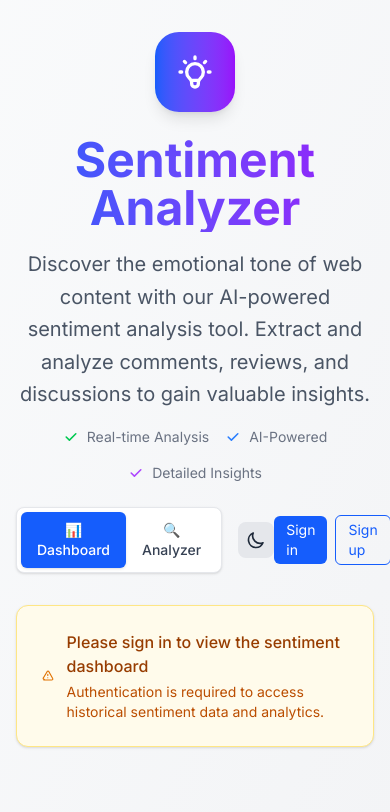
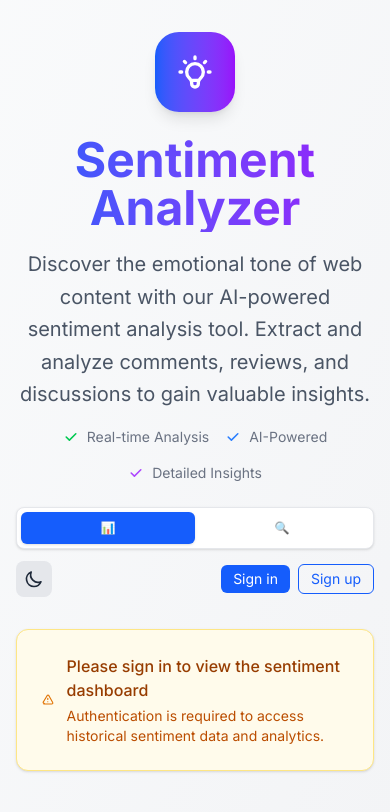
Before and after one commit to adilonam/next-sentiment, a Next.js app: page / in a window 390 px wide. Shown: the top 812 px of the page. Built offline with nearby package versions, Linux system fonts and the light colour scheme; no server answers.

Commit message:
feat: Improve layout responsiveness in Home and CommentSentiment components; enhance mobile and desktop views

```diff
--- a/app/page.tsx
+++ b/app/page.tsx
@@ -147,36 +147,44 @@ export default function Home() {
           </div>
 
           {/* Navigation and Auth Row */}
-          <div className="flex justify-between items-center mb-8">
-            <div className="flex items-center gap-4">
+          <div className="flex flex-col sm:flex-row sm:justify-between sm:items-center gap-4 mb-8">
+            <div className="flex flex-col sm:flex-row sm:items-center gap-3 sm:gap-4">
               {/* View Toggle */}
-              <div className="flex bg-white dark:bg-gray-800 rounded-lg p-1 shadow-sm border border-gray-200 dark:border-gray-700">
+              <div className="flex bg-white dark:bg-gray-800 rounded-lg p-1 shadow-sm border border-gray-200 dark:border-gray-700 w-full sm:w-auto">
                 <button
                   onClick={() => setActiveView('dashboard')}
-                  className={`px-4 py-2 text-sm font-medium rounded-md transition-colors ${
+                  className={`flex-1 sm:flex-none px-3 sm:px-4 py-2 text-xs sm:text-sm font-medium rounded-md transition-colors ${
                     activeView === 'dashboard'
                       ? 'bg-blue-600 text-white shadow-sm'
                       : 'text-gray-700 dark:text-gray-300 hover:bg-gray-100 dark:hover:bg-gray-700'
                   }`}
                 >
-                  📊 Dashboard
+                  <span className="sm:hidden">📊</span>
+                  <span className="hidden sm:inline">📊 Dashboard</span>
                 </button>
                 <button
                   onClick={() => setActiveView('analyzer')}
-                  className={`px-4 py-2 text-sm font-medium rounded-md transition-colors ${
+                  className={`flex-1 sm:flex-none px-3 sm:px-4 py-2 text-xs sm:text-sm font-medium rounded-md transition-colors ${
                     activeView === 'analyzer'
                       ? 'bg-blue-600 text-white shadow-sm'
                       : 'text-gray-700 dark:text-gray-300 hover:bg-gray-100 dark:hover:bg-gray-700'
                   }`}
                 >
-                  🔍 Analyzer
+                  <span className="sm:hidden">🔍</span>
+                  <span className="hidden sm:inline">🔍 Analyzer</span>
                 </button>
               </div>
-              <ThemeToggle />
+              <div className="flex justify-between sm:justify-start items-center">
+                <ThemeToggle />
+                {/* Auth Status on mobile - shown inline with theme toggle */}
+                <div className="sm:hidden">
+                  <AuthStatus />
+                </div>
+              </div>
             </div>
 
-            {/* Auth Status on the right */}
-            <div className="flex items-center">
+            {/* Auth Status on desktop - shown on the right */}
+            <div className="hidden sm:flex items-center">
               <AuthStatus />
             </div>
           </div>
--- a/components/CommentSentiment.tsx
+++ b/components/CommentSentiment.tsx
@@ -106,13 +106,17 @@ export const CommentSentiment = ({ comment, setStats, accessToken }: CommentSent
 
   return (
     <div className="mt-2">
-      <div className="flex flex-col items-center space-x-2">
+      <div className="flex flex-col items-center sm:items-start space-y-2">
         <span
           className={`inline-flex items-center px-2.5 py-0.5 rounded-full text-xs font-medium ${getSentimentColor(sentiment.sentimentAnalysisResult.sentiment.toLowerCase())}`}
         >
           {sentiment.sentimentAnalysisResult.sentiment.toUpperCase()}
         </span>
-        <div className="flex items-center space-x-1 text-xs text-gray-500 dark:text-gray-400">
+
+        {/* Mobile: 2 columns, Desktop: single row */}
+        <div className="w-full">
+          {/* Desktop layout - single row */}
+          <div className="hidden sm:flex items-center space-x-1 text-xs text-gray-500 dark:text-gray-400">
             <div className="flex items-center">
               <span className="font-medium mr-1">Confidence:</span>
               <span>{Math.round(sentiment.sentimentAnalysisResult.confidenceScore * 100)}%</span>
@@ -133,6 +137,27 @@ export const CommentSentiment = ({ comment, setStats, accessToken }: CommentSent
               <span>{Math.round(sentiment.sentimentAnalysisResult.neutralScore * 100)}%</span>
             </div>
           </div>
+
+          {/* Mobile layout - 2 columns */}
+          <div className="sm:hidden grid grid-cols-2 gap-x-4 gap-y-1 text-xs text-gray-500 dark:text-gray-400">
+            <div className="flex items-center">
+              <span className="font-medium mr-1">Confidence:</span>
+              <span>{Math.round(sentiment.sentimentAnalysisResult.confidenceScore * 100)}%</span>
+            </div>
+            <div className="flex items-center">
+              <span className="font-medium mr-1">Positive:</span>
+              <span>{Math.round(sentiment.sentimentAnalysisResult.positiveScore * 100)}%</span>
+            </div>
+            <div className="flex items-center">
+              <span className="font-medium mr-1">Negative:</span>
+              <span>{Math.round(sentiment.sentimentAnalysisResult.negativeScore * 100)}%</span>
+            </div>
+            <div className="flex items-center">
+              <span className="font-medium mr-1">Neutral:</span>
+              <span>{Math.round(sentiment.sentimentAnalysisResult.neutralScore * 100)}%</span>
+            </div>
+          </div>
+        </div>
       </div>
     </div>
   );
```
Lines whose indentation alone changed are shown as unchanged.
